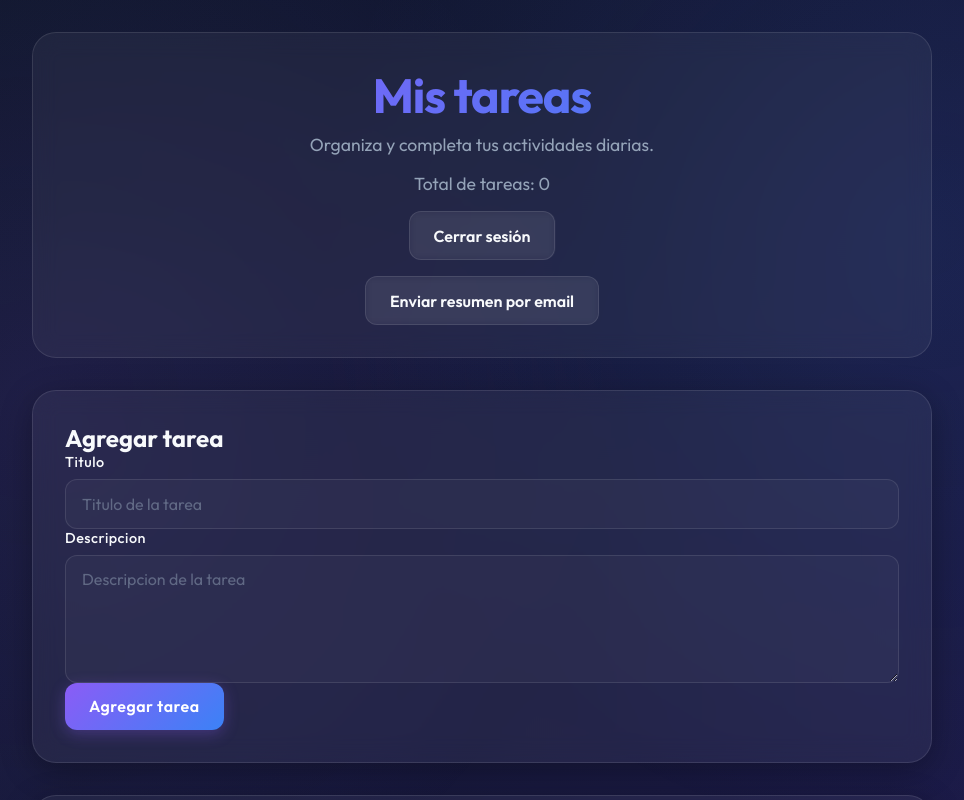
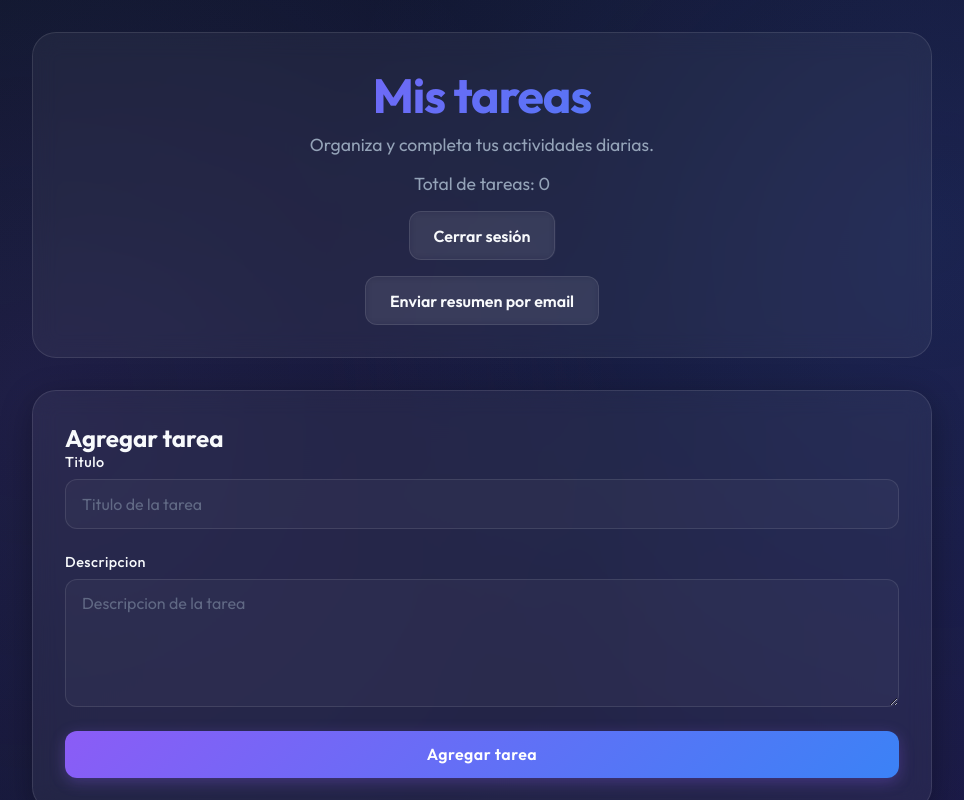
Before and after one commit to Maye2701/matecode-tasks, a React (Vite) app: page /tareas in a window 1280 px wide. Shown: the top 800 px of the page, without its empty margins (158-1122 px from the left). Built offline with nearby package versions, Linux system fonts and the light colour scheme; no server answers; the database is empty; sample sign-in values are in the browser's storage.

Commit message:
fix: permitir recarga de rutas privadas en Vercel

```diff
--- a/src/styles/tasks.css
+++ b/src/styles/tasks.css
@@ -94,6 +94,11 @@
     content: '✨';
 }
 
+.task-form {
+    display: grid;
+    gap: 1.5rem; /* Separación entre el textarea y el botón de agregar */
+}
+
 .task-list {
     list-style: none;
     display: grid;
@@ -180,7 +185,7 @@
 
 .task-actions {
     display: flex;
-    gap: 0.75rem;
+    gap: 1.25rem; /* Mayor separación entre los botones de editar/guardar/cancelar */
     margin-top: 1.5rem;
     padding-top: 1.5rem;
     border-top: 1px solid var(--glass-border);
```
